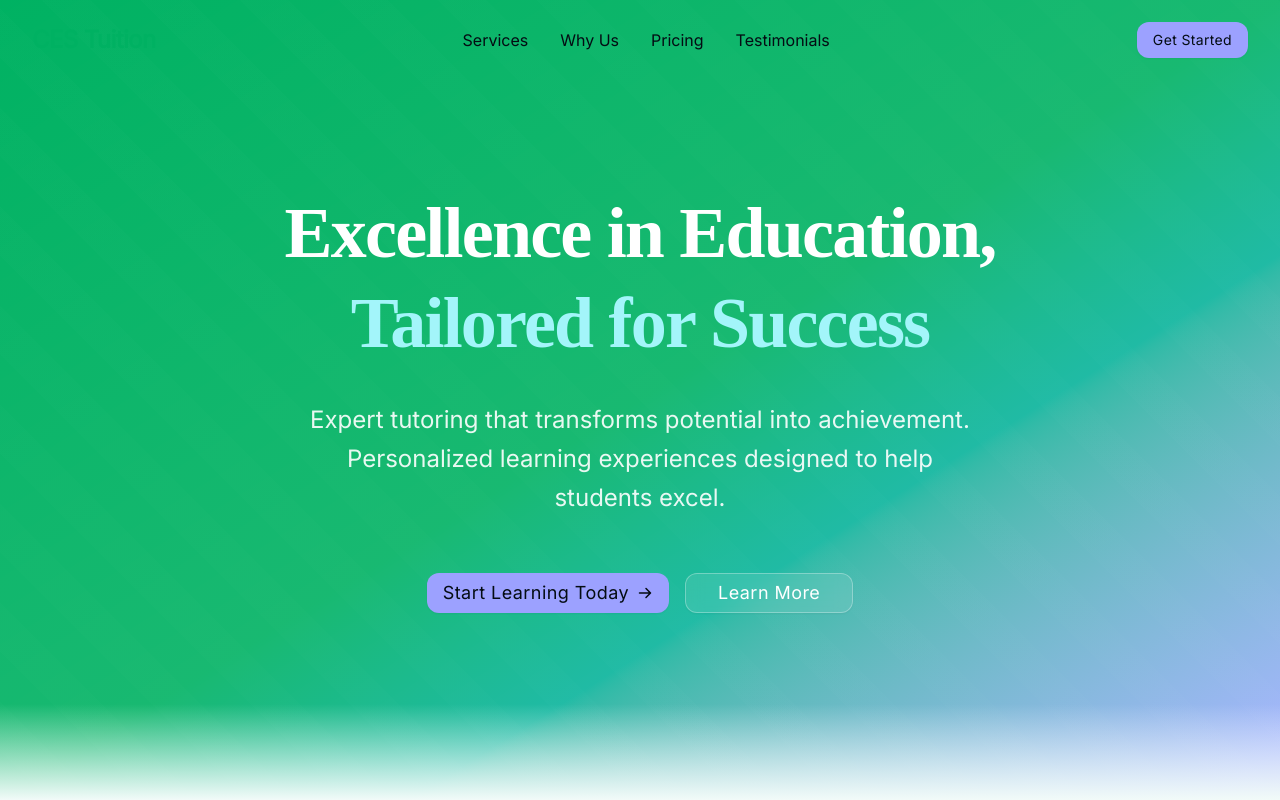
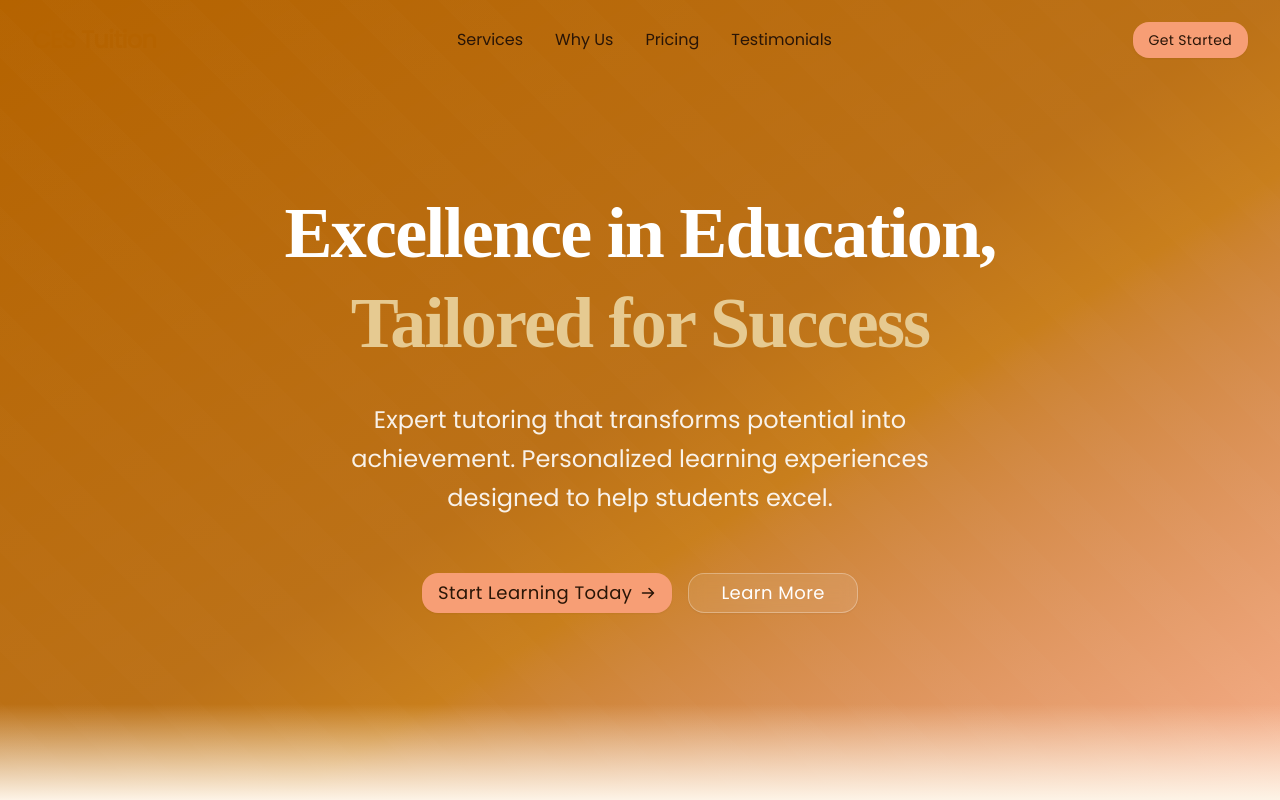
Before and after one commit to GerardCannon/ces-tuition-website, a React (Vite) app: page / in a window 1280 px wide. Shown: the top 800 px of the page. Built offline with nearby package versions, Linux system fonts and the light colour scheme.

Commit message:
Edited Spark

```diff
--- a/index.html
+++ b/index.html
@@ -7,7 +7,7 @@
     <title>CES Tuition - Expert Tutoring for Academic Excellence</title>
     <link rel="preconnect" href="https://fonts.googleapis.com">
     <link rel="preconnect" href="https://fonts.gstatic.com" crossorigin>
-    <link rel="stylesheet" href="https://fonts.googleapis.com/css2?family=Inter&family=Lora&family=JetBrains+Mono&display=swap">
+    <link rel="stylesheet" href="https://fonts.googleapis.com/css2?family=Poppins&family=Merriweather&family=Source+Code+Pro&display=swap">
     <link href="/src/main.css" rel="stylesheet" />
 </head>
 
--- a/src/index.css
+++ b/src/index.css
@@ -8,74 +8,74 @@
 }
 
 :root {
-  --background: oklch(0.98 0.01 180);
-  --foreground: oklch(0.15 0.02 240);
+  --background: oklch(0.97 0.02 75);
+  --foreground: oklch(0.22 0.04 55);
 
-  --card: oklch(0.99 0.005 180);
-  --card-foreground: oklch(0.15 0.02 240);
+  --card: oklch(0.99 0.01 75);
+  --card-foreground: oklch(0.22 0.04 55);
   --popover: oklch(1.00 0 0);
-  --popover-foreground: oklch(0.15 0.02 240);
+  --popover-foreground: oklch(0.22 0.04 55);
 
-  --primary: oklch(0.65 0.20 160);
-  --primary-foreground: oklch(0.98 0.01 180);
-  --secondary: oklch(0.92 0.08 200);
-  --secondary-foreground: oklch(0.20 0.05 240);
-  --accent: oklch(0.75 0.15 280);
-  --accent-foreground: oklch(0.15 0.02 240);
-  --destructive: oklch(0.65 0.20 25);
-  --destructive-foreground: oklch(0.98 0.01 180);
+  --primary: oklch(0.58 0.15 65);
+  --primary-foreground: oklch(0.97 0.02 75);
+  --secondary: oklch(0.85 0.08 85);
+  --secondary-foreground: oklch(0.28 0.04 55);
+  --accent: oklch(0.78 0.12 45);
+  --accent-foreground: oklch(0.22 0.04 55);
+  --destructive: oklch(0.62 0.18 35);
+  --destructive-foreground: oklch(0.97 0.02 75);
 
-  --muted: oklch(0.94 0.02 180);
-  --muted-foreground: oklch(0.45 0.02 240);
-  --border: oklch(0.88 0.02 180);
-  --input: oklch(0.88 0.02 180);
-  --ring: oklch(0.65 0.20 160);
+  --muted: oklch(0.92 0.03 75);
+  --muted-foreground: oklch(0.48 0.02 55);
+  --border: oklch(0.80 0.05 75);
+  --input: oklch(0.80 0.05 75);
+  --ring: oklch(0.58 0.15 65);
 
-  --radius: 0.75rem;
+  --radius: 1rem;
 
-  --chart-1: oklch(0.65 0.20 160);
+  --chart-1: oklch(0.58 0.15 65);
 
-  --chart-2: oklch(0.75 0.15 280);
+  --chart-2: oklch(0.78 0.12 45);
 
-  --chart-3: oklch(0.55 0.18 120);
+  --chart-3: oklch(0.68 0.10 85);
 
-  --chart-4: oklch(0.70 0.12 320);
+  --chart-4: oklch(0.48 0.12 25);
 
-  --chart-5: oklch(0.60 0.15 40);
+  --chart-5: oklch(0.88 0.08 95);
 
-  --sidebar: oklch(0.96 0.01 180);
+  --sidebar: oklch(0.94 0.02 75);
 
-  --sidebar-foreground: oklch(0.15 0.02 240);
+  --sidebar-foreground: oklch(0.22 0.04 55);
 
-  --sidebar-primary: oklch(0.65 0.20 160);
+  --sidebar-primary: oklch(0.58 0.15 65);
 
-  --sidebar-primary-foreground: oklch(0.98 0.01 180);
+  --sidebar-primary-foreground: oklch(0.97 0.02 75);
 
-  --sidebar-accent: oklch(0.92 0.08 200);
+  --sidebar-accent: oklch(0.85 0.08 85);
 
-  --sidebar-accent-foreground: oklch(0.20 0.05 240);
+  --sidebar-accent-foreground: oklch(0.28 0.04 55);
 
-  --sidebar-border: oklch(0.88 0.02 180);
+  --sidebar-border: oklch(0.80 0.05 75);
 
-  --sidebar-ring: oklch(0.65 0.20 160);
+  --sidebar-ring: oklch(0.58 0.15 65);
 
-  --shadow-color: oklch(0.65 0.20 160);
+  --shadow-color: oklch(0.58 0.15 65);
 
-  --shadow-opacity: 0.15;
+  --shadow-opacity: 0.16;
 
-  --shadow-blur: 8px;
+  --shadow-blur: 18px;
 
-  --shadow-spread: 0px;
+  --shadow-spread: 3px;
 
   --shadow-offset-x: 0px;
 
-  --shadow-offset-y: 4px;
+  --shadow-offset-y: 9px;
 
-  --font-sans: Inter;
+  --font-sans: Poppins;
 
-  --font-serif: Lora;
+  --font-serif: Merriweather;
 
-  --font-mono: JetBrains Mono;
+  --font-mono: Source Code Pro;
 }
 
 @theme {
```
Also changed, not shown: src/assets/images/Screenshot_2022-08-16_143228.jpg (added).
